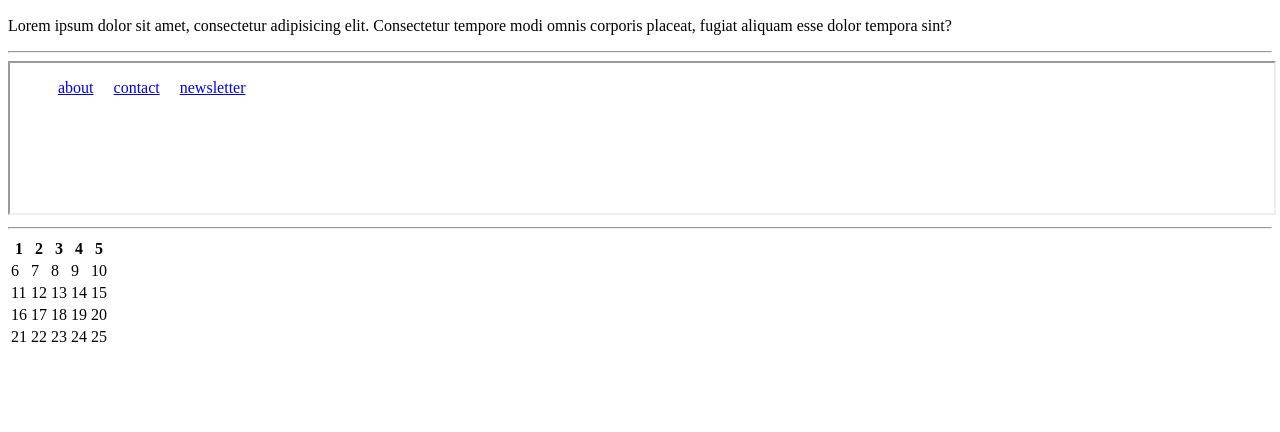
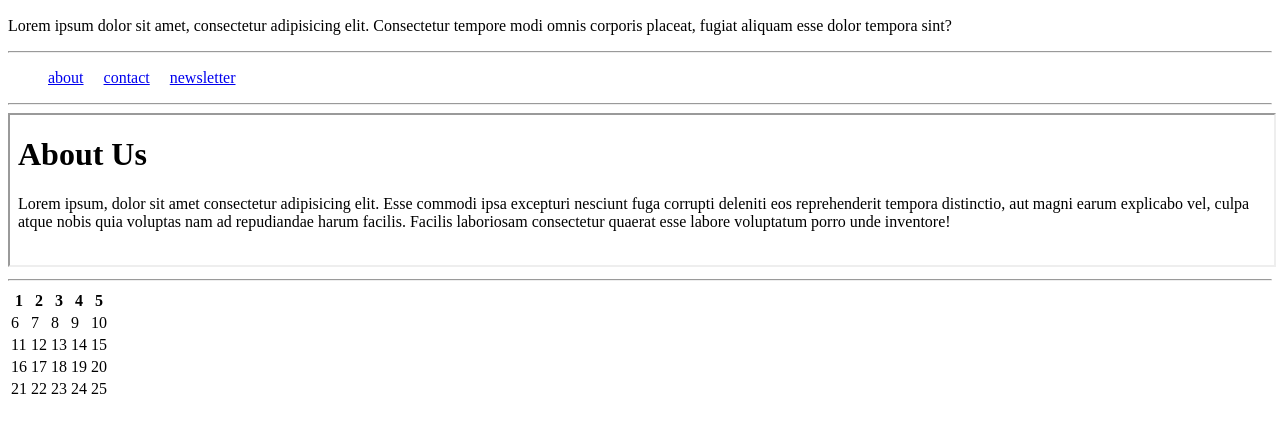
Before and after one commit to danielkahoun/webapp-iframe, a plain HTML site: page index.html in a window 1280 px wide. Shown: the part 110-542 px from the top of the page. Drawn offline with Linux system fonts and the light colour scheme.

Commit message:
feat: iframe update

```diff
--- a/index.html
+++ b/index.html
@@ -17,7 +17,15 @@
 
   <hr>
 
-  <iframe src="navbar.html" title="Navbar" width="100%"></iframe>
+  <ul style="list-style-type:none;display:flex;column-gap:20px;">
+    <li><a href="about.html" target="contentframe">about</a></li>
+    <li><a href="contact.html" target="contentframe">contact</a></li>
+    <li><a href="newsletter.html" target="contentframe">newsletter</a></li>
+  </ul>
+
+  <hr>
+
+  <iframe src="about.html" title="Main frame" width="100%" name="contentframe"></iframe>
 
   <hr>
 
```
Also changed, not shown: contact.html (+1 -0 lines), newsletter.html (+1 -0 lines).
